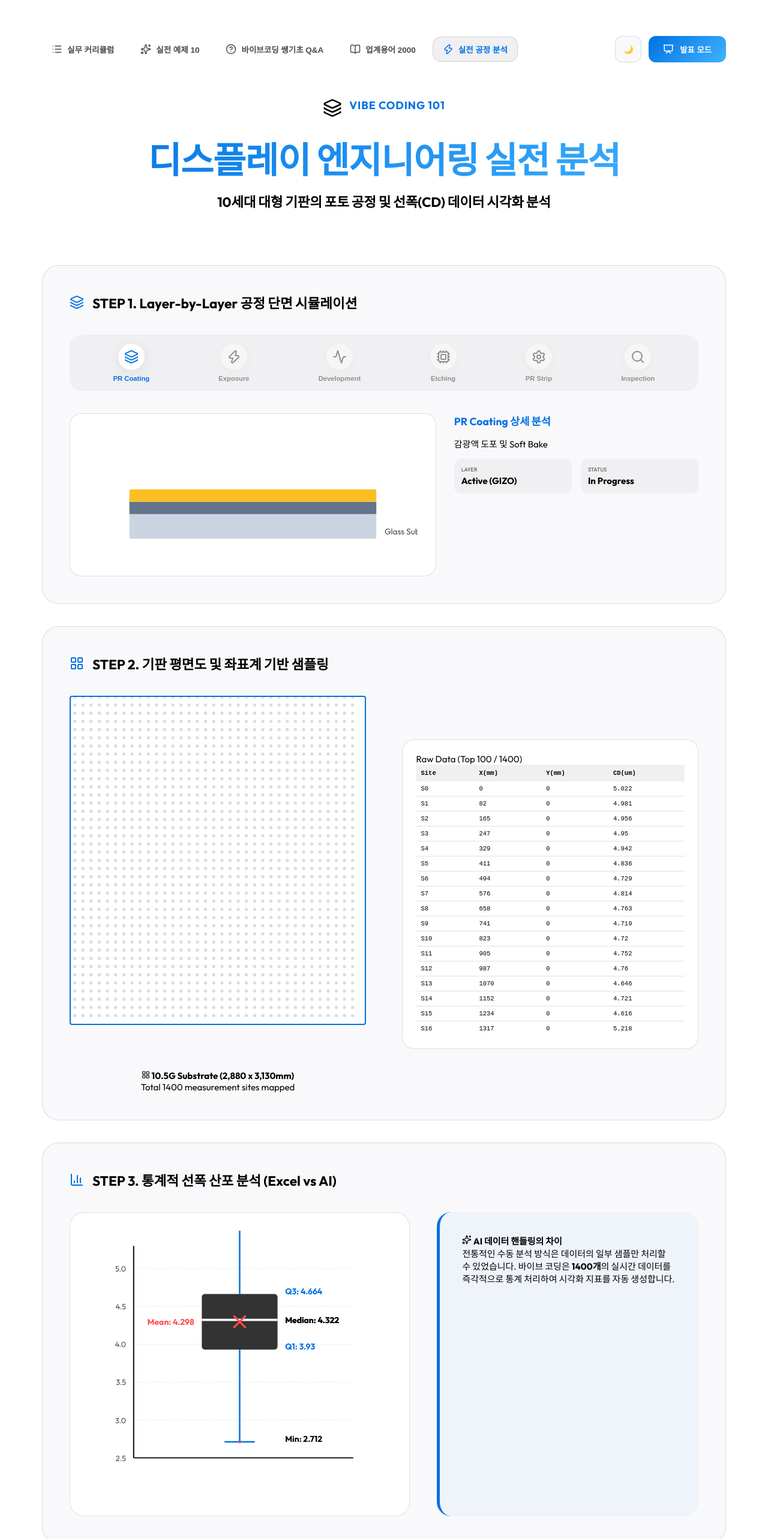
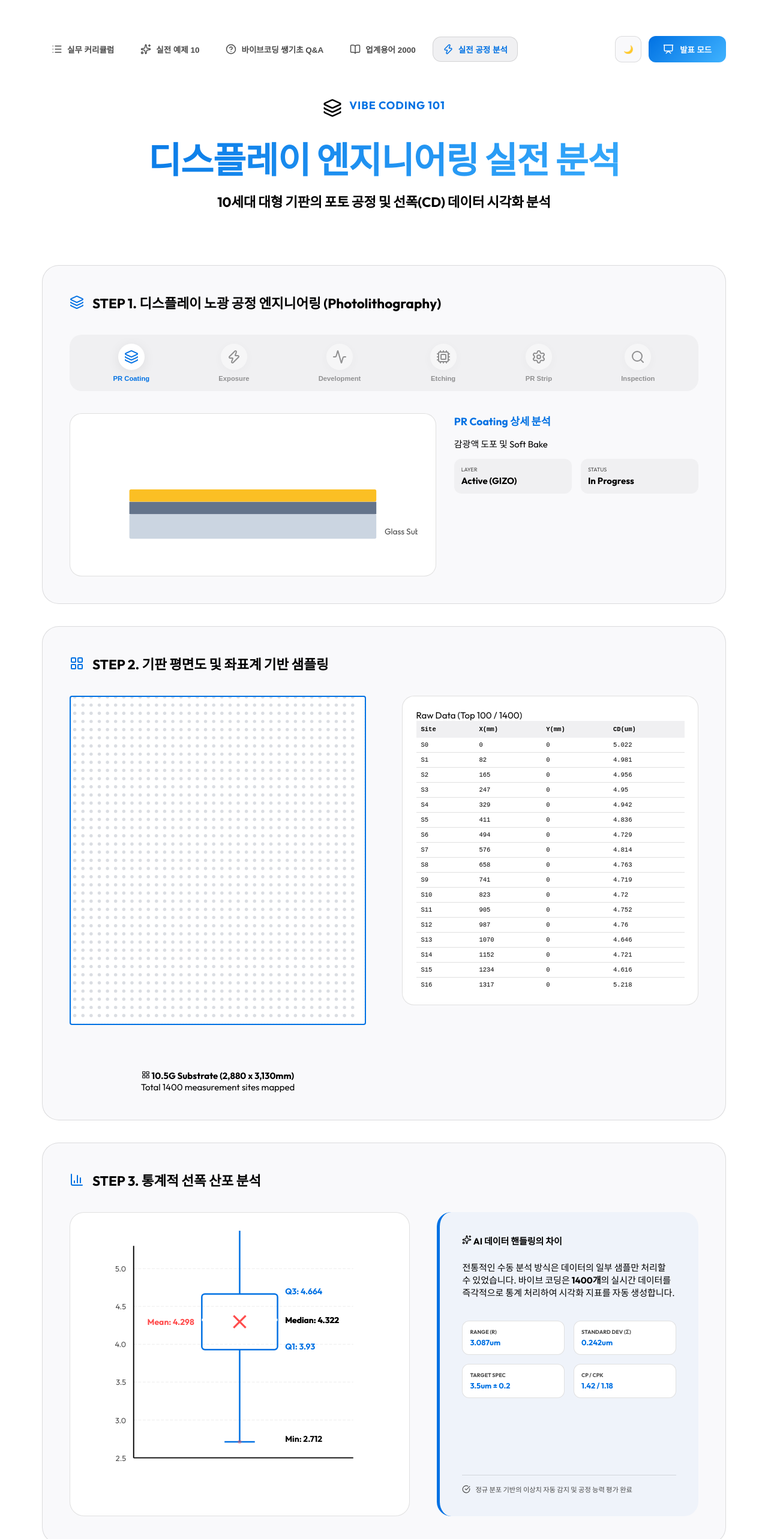
Before and after one commit to heekeunlee/lecture_assist001, a React (Vite) app: page / in a window 1280 px wide. Shown: the top 2566 px of the page at 60% size. Built offline with nearby package versions, Linux system fonts and the light colour scheme; the HTML template or start-up script is replaced by a standard one.

Commit message:
Step 1,2,3 refinements: titles, alignment, boxplot transparency, and spacing fixes

```diff
--- a/src/ProcessAnalysis.tsx
+++ b/src/ProcessAnalysis.tsx
@@ -1,6 +1,6 @@
 import { useState, useMemo } from 'react';
 import { motion } from 'framer-motion';
-import { Layers, Zap, Search, Activity, Cpu, Settings, AlertTriangle, BarChart3, LayoutGrid, Sparkles } from 'lucide-react';
+import { Layers, Zap, Search, Activity, Cpu, Settings, AlertTriangle, BarChart3, LayoutGrid, Sparkles, CheckCircle } from 'lucide-react';
 
 // --- Types ---
 interface CDData {
@@ -225,7 +225,7 @@ const ProcessAnalysis = () => {
       <section className="analysis-card-section">
         <div className="section-header-v2">
           <Layers className="text-accent" />
-          <h2>STEP 1. Layer-by-Layer 공정 단면 시뮬레이션</h2>
+          <h2>STEP 1. 디스플레이 노광 공정 엔지니어링 (Photolithography)</h2>
         </div>
 
         <div className="process-nav">
@@ -280,7 +280,7 @@ const ProcessAnalysis = () => {
       <section className="analysis-card-section">
         <div className="section-header-v2">
           <BarChart3 className="text-accent" />
-          <h2>STEP 3. 통계적 선폭 산포 분석 (Excel vs AI)</h2>
+          <h2>STEP 3. 통계적 선폭 산포 분석</h2>
         </div>
         <div className="boxplot-advanced-grid">
           <div className="boxplot-visual-container">
@@ -303,7 +303,7 @@ const ProcessAnalysis = () => {
               <motion.rect
                 initial={{ height: 0, y: mapY(stats.median) }}
                 animate={{ height: mapY(stats.q1) - mapY(stats.q3), y: mapY(stats.q3) }}
-                x="150" width="100" fill="var(--accent-gradient)" rx="4" opacity="0.8"
+                x="150" width="100" fill="transparent" stroke="var(--accent)" strokeWidth="2" rx="4"
               />
 
               {/* Median Line */}
@@ -335,6 +335,18 @@ const ProcessAnalysis = () => {
           <div className="insight-card">
             <h4><Sparkles size={16}/> AI 데이터 핸들링의 차이</h4>
             <p>전통적인 수동 분석 방식은 데이터의 일부 샘플만 처리할 수 있었습니다. 바이브 코딩은 <strong>{cdData.length}개</strong>의 실시간 데이터를 즉각적으로 통계 처리하여 시각화 지표를 자동 생성합니다.</p>
+
+            <div className="statistical-info-grid">
+              <div className="stat-pill-v2"><span>Range (R)</span> <strong>{(stats.max - stats.min).toFixed(3)}um</strong></div>
+              <div className="stat-pill-v2"><span>Standard Dev (σ)</span> <strong>0.242um</strong></div>
+              <div className="stat-pill-v2"><span>Target Spec</span> <strong>3.5um ± 0.2</strong></div>
+              <div className="stat-pill-v2"><span>Cp / Cpk</span> <strong>1.42 / 1.18</strong></div>
+            </div>
+
+            <div className="engineer-comment">
+              <CheckCircle size={14} className="text-secondary" />
+              <span>정규 분포 기반의 이상치 자동 감지 및 공정 능력 평가 완료</span>
+            </div>
           </div>
         </div>
       </section>
@@ -419,7 +431,7 @@ const ProcessAnalysis = () => {
         .spec-pill { background: var(--bg-secondary); padding: 12px; border-radius: 12px; display: flex; flex-direction: column; gap: 4px; }
         .spec-pill span { font-size: 0.6rem; color: var(--text-secondary); text-transform: uppercase; }
 
-        .plan-view-split { display: grid; grid-template-columns: 1fr 1fr; gap: 4rem; align-items: center; }
+        .plan-view-split { display: grid; grid-template-columns: 1fr 1fr; gap: 4rem; align-items: start; }
         .glass-rect { aspect-ratio: 0.9; background: var(--bg-primary); border: 2px solid var(--accent); position: relative; border-radius: 4px; overflow: hidden; }
         .points-overlay { position: absolute; inset: 0; width: 100%; height: 100%; z-index: 5; }
         .coordinate { position: absolute; font-size: 0.7rem; font-weight: 800; color: var(--accent); z-index: 10; }
@@ -440,7 +452,12 @@ const ProcessAnalysis = () => {
 
         .boxplot-advanced-grid { display: grid; grid-template-columns: 1.3fr 1fr; gap: 3rem; }
         .boxplot-visual-container { background: var(--bg-primary); padding: 2rem; border-radius: 24px; border: 1px solid var(--border); }
-        .insight-card { background: rgba(0, 113, 227, 0.04); padding: 2.5rem; border-radius: 24px; border-left: 5px solid var(--accent); }
+        .insight-card { background: rgba(0, 113, 227, 0.04); padding: 2.5rem; border-radius: 24px; border-left: 5px solid var(--accent); display: flex; flex-direction: column; gap: 1.5rem; }
+        .statistical-info-grid { display: grid; grid-template-columns: 1fr 1fr; gap: 1rem; margin-top: 1rem; }
+        .stat-pill-v2 { background: var(--bg-primary); padding: 12px; border-radius: 12px; border: 1px solid var(--border); display: flex; flex-direction: column; gap: 4px; }
+        .stat-pill-v2 span { font-size: 0.6rem; color: var(--text-secondary); font-weight: 700; text-transform: uppercase; }
+        .stat-pill-v2 strong { font-size: 0.85rem; color: var(--accent); }
+        .engineer-comment { display: flex; align-items: center; gap: 8px; font-size: 0.75rem; color: var(--text-secondary); margin-top: auto; padding-top: 1rem; border-top: 1px solid var(--border); }
 
         .heatmap-pro-container { background: #020617; padding: 1.5rem; border-radius: 24px; }
         .heatmap-v2-grid { display: grid; grid-template-columns: repeat(${GRID_COLS}, 1fr); gap: 1px; }
```
